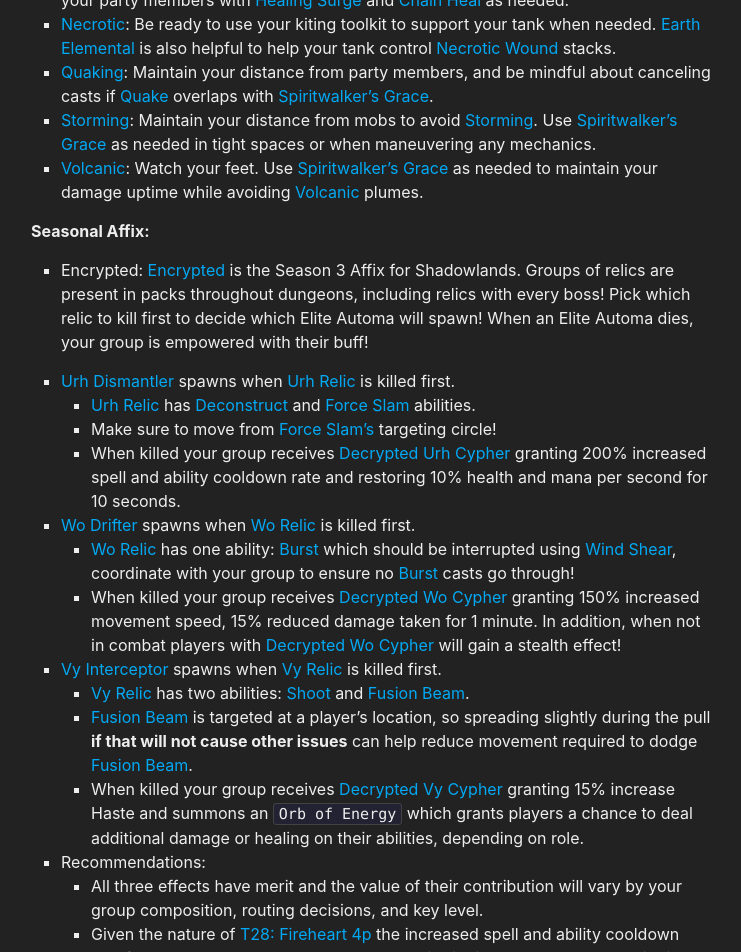
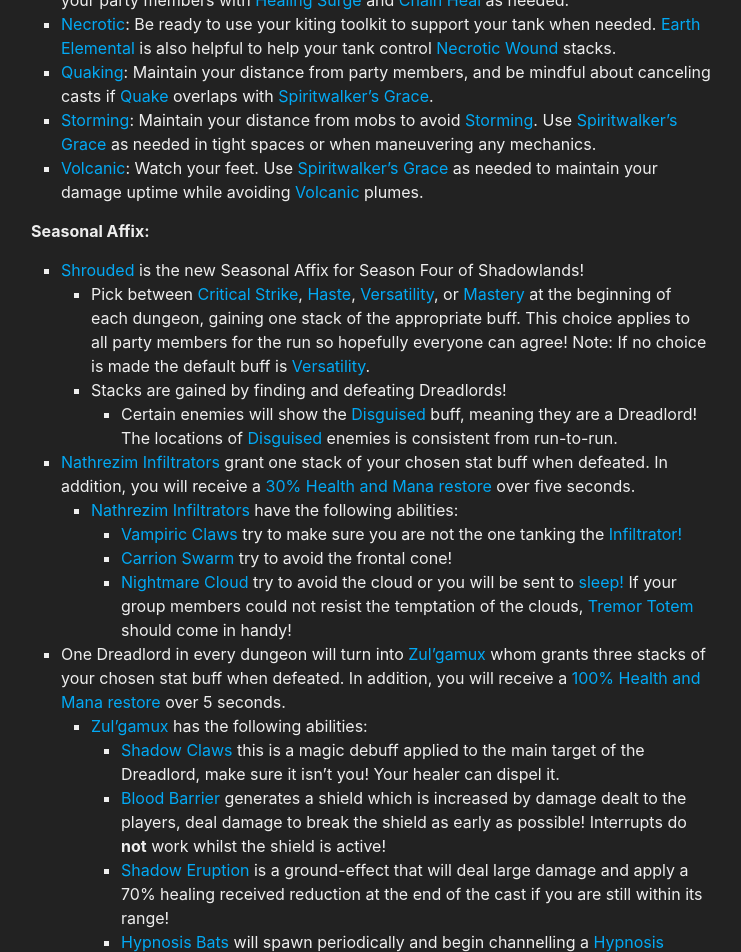
Before and after one commit to stormearthandlava/stormearthandlava.github.io, a Jekyll site: the page built from guide/mythic_plus/mythic_plus.md, in a window 1280 px wide and 1400 px high, scrolled down 3585 px. Shown: the top 952 px of the window, without its empty margins (269-1010 px from the left). Built offline with Jekyll 4.4.1, drawn with Linux system fonts in a browser that asks for light colours; a script that is not in the unit is left out; some of the changed text lies outside the part shown.

Commit message:
Update mythic_plus.md

```diff
--- a/guide/mythic_plus/mythic_plus.md
+++ b/guide/mythic_plus/mythic_plus.md
@@ -110,27 +110,23 @@
 
 **Seasonal Affix:**
 
-* Encrypted: [Encrypted](https://www.wowhead.com/guides/encrypted-affix-shadowlands-mythic-plus-season-3-automata-buffs) is the Season 3 Affix for Shadowlands. Groups of relics are present in packs throughout dungeons, including relics with every boss! Pick which relic to kill first to decide which Elite Automa will spawn! When an Elite Automa dies, your group is empowered with their buff!
+* [Shrouded](https://www.wowhead.com/guides/shrouded-affix-shadowlands-mythic-plus-season-4-disguised-dreadlords) is the new Seasonal Affix for Season Four of Shadowlands!
+   - Pick between [Critical Strike](https://www.wowhead.com/spell=373108/bounty-critical-strike), [Haste](https://www.wowhead.com/spell=373113/bounty-haste), [Versatility](https://www.wowhead.com/spell=373121/bounty-versatility), or [Mastery](https://www.wowhead.com/spell=373116/bounty-mastery) at the beginning of each dungeon, gaining one stack of the appropriate buff. This choice applies to all party members for the run so hopefully everyone can agree! Note: If no choice is made the default buff is [Versatility](https://www.wowhead.com/spell=373121/bounty-versatility).
+   - Stacks are gained by finding and defeating Dreadlords!
+        - Certain enemies will show the [Disguised](https://www.wowhead.com/spell=373011/disguised) buff, meaning they are a Dreadlord! The locations of [Disguised](https://www.wowhead.com/spell=373011/disguised) enemies is consistent from run-to-run.
 
-* [Urh Dismantler](https://ptr.wowhead.com/npc=184911/urh-dismantler) spawns when [Urh Relic](https://ptr.wowhead.com/npc=185685/urh-relic) is killed first.
-    * [Urh Relic](https://ptr.wowhead.com/npc=185685/urh-relic) has [Deconstruct](https://ptr.wowhead.com/spell=366297/deconstruct) and [Force Slam](https://ptr.wowhead.com/spell=366288/force-slam) abilities.
-    * Make sure to move from [Force Slam's](https://ptr.wowhead.com/spell=366288/force-slam) targeting circle!
-    * When killed your group receives [Decrypted Urh Cypher](https://ptr.wowhead.com/spell=368239/decrypted-urh-cypher) granting 200% increased spell and ability cooldown rate and restoring 10% health and mana per second for 10 seconds.
+* [Nathrezim Infiltrators](https://www.wowhead.com/npc=189878/nathrezim-infiltrator) grant one stack of your chosen stat buff when defeated. In addition, you will receive a [30% Health and Mana restore](https://www.wowhead.com/spell=373981/bounty-payment) over five seconds.
+    - [Nathrezim Infiltrators](https://www.wowhead.com/npc=189878/nathrezim-infiltrator) have the following abilities:
+         - [Vampiric Claws](https://www.wowhead.com/spell=373364/vampiric-claws) try to make sure you are not the one tanking the [Infiltrator!](https://www.wowhead.com/npc=189878/nathrezim-infiltrator)
+         - [Carrion Swarm](https://www.wowhead.com/spell=373429/carrion-swarm) try to avoid the frontal cone!
+         - [Nightmare Cloud](https://www.wowhead.com/spell=373370/nightmare-cloud) try to avoid the cloud or you will be sent to [sleep!](https://www.wowhead.com/spell=373391/nightmare) If your group members could not resist the temptation of the clouds, {{ site.data.spell.tremor_totem }} should come in handy!
 
-* [Wo Drifter](https://ptr.wowhead.com/npc=184910/wo-drifter) spawns when [Wo Relic](https://ptr.wowhead.com/npc=185683/wo-relic) is killed first.
-    * [Wo Relic](https://ptr.wowhead.com/npc=185683/wo-relic) has one ability: [Burst](https://ptr.wowhead.com/spell=366566/burst) which should be interrupted using {{ site.data.spell.wind_shear }}, coordinate with your group to ensure no [Burst](https://ptr.wowhead.com/spell=366566/burst) casts go through!
-    * When killed your group receives [Decrypted Wo Cypher](https://ptr.wowhead.com/spell=368241/decrypted-wo-cypher) granting 150% increased movement speed, 15% reduced damage taken for 1 minute. In addition, when not in combat players with [Decrypted Wo Cypher](https://ptr.wowhead.com/spell=368241/decrypted-wo-cypher) will gain a stealth effect!
-
-* [Vy Interceptor](https://ptr.wowhead.com/npc=184908/vy-interceptor) spawns when [Vy Relic](https://ptr.wowhead.com/npc=185680/vy-relic) is killed first.
-    * [Vy Relic](https://ptr.wowhead.com/npc=185680/vy-relic) has two abilities: [Shoot](https://ptr.wowhead.com/spell=366406/shoot) and [Fusion Beam](https://ptr.wowhead.com/spell=366409/fusion-beam).
-    * [Fusion Beam](https://ptr.wowhead.com/spell=366409/fusion-beam) is targeted at a player's location, so spreading slightly during the pull **if that will not cause other issues** can help reduce movement required to dodge [Fusion Beam](https://ptr.wowhead.com/spell=366409/fusion-beam).
-    * When killed your group receives [Decrypted Vy Cypher](https://ptr.wowhead.com/spell=368240/decrypted-vy-cypher) granting 15% increase Haste and summons an `Orb of Energy` which grants players a chance to deal additional damage or healing on their abilities, depending on role.
-
-* Recommendations:
-    * All three effects have merit and the value of their contribution will vary by your group composition, routing decisions, and key level.
-    * Given the nature of {{ site.data.item.t28_4 }} the increased spell and ability cooldown rate from [Decrypted Urh Cypher](https://ptr.wowhead.com/spell=368239/decrypted-urh-cypher) could have intriguing results when the Tier is active. Most notably for Night Fae using {{ site.data.legendary.night_fae }} using {{ site.data.spell.fae_transfusion }} during [Decrypted Urh Cypher](https://ptr.wowhead.com/spell=368239/decrypted-urh-cypher) as the effects naturally synergise, which will become very important when [Unity](https://www.wowhead.com/spell=364738/unity) is available.
-    * It is generally thought that [Vy Interceptor](https://ptr.wowhead.com/npc=184908/vy-interceptor) is harder to deal with due to [Fusion Beam](https://ptr.wowhead.com/spell=366409/fusion-beam) causing it to teleport away. So of the two effects that directly contribute to damage dealt, [Decrypted Urh Cypher](https://ptr.wowhead.com/spell=368239/decrypted-urh-cypher) and [Decrypted Vy Cypher](https://ptr.wowhead.com/spell=368240/decrypted-vy-cypher), it may be the case that groups kill [Urh Relic](https://ptr.wowhead.com/npc=185685/urh-relic) because it is easier to deal with.
-    * Properly selecting which buff you would *like* to have is one thing, your group killing the 'correct' `Relic` first is another! The state of the buffs being granted means it is highly unlikely for accidental `Relic` kills to be the reason your group does or not does successfully time or complete the key, assuming `+15` or lower. Beyond that level your mileage may vary!
+* One Dreadlord in every dungeon will turn into [Zul'gamux](https://www.wowhead.com/npc=190128/zulgamux) whom grants three stacks of your chosen stat buff when defeated. In addition, you will receive a [100% Health and Mana restore](https://www.wowhead.com/spell=374300/restoration) over 5 seconds.
+     - [Zul'gamux](https://www.wowhead.com/npc=190128/zulgamux) has the following abilities:
+          - [Shadow Claws](https://www.wowhead.com/spell=373509/shadow-claws) this is a magic debuff applied to the main target of the Dreadlord, make sure it isn't you! Your healer can dispel it.
+          - [Blood Barrier](https://www.wowhead.com/spell=373724/blood-barrier) generates a shield which is increased by damage dealt to the players, deal damage to break the shield as early as possible! Interrupts do **not** work whilst the shield is active!
+          - [Shadow Eruption](https://www.wowhead.com/spell=373513/shadow-eruption) is a ground-effect that will deal large damage and apply a 70% healing received reduction at the end of the cast if you are still within its range!
+          - [Hypnosis Bats](https://www.wowhead.com/spell=373552/hypnosis-bat) will spawn periodically and begin channelling a [Hypnosis](https://www.wowhead.com/spell=373570/hypnosis) effect, if the Bats are not killed before this channel is finished then the target will be placed into a [Shadowy Barrier](https://www.wowhead.com/spell=373607/shadowy-barrier) that needs to be damaged to be removed!
 
 # Dungeons
 <p style="color:red">Click on a dungeon banner to expand it.</p>
```
